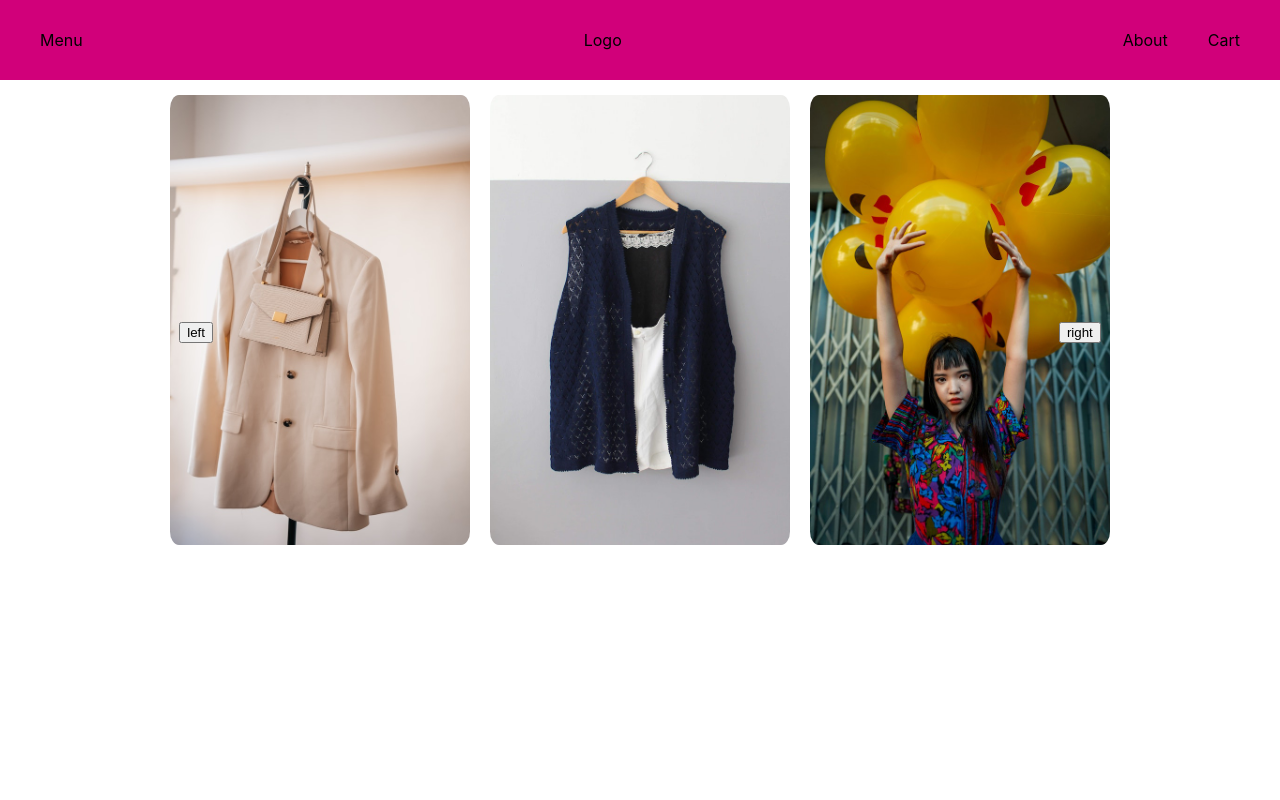
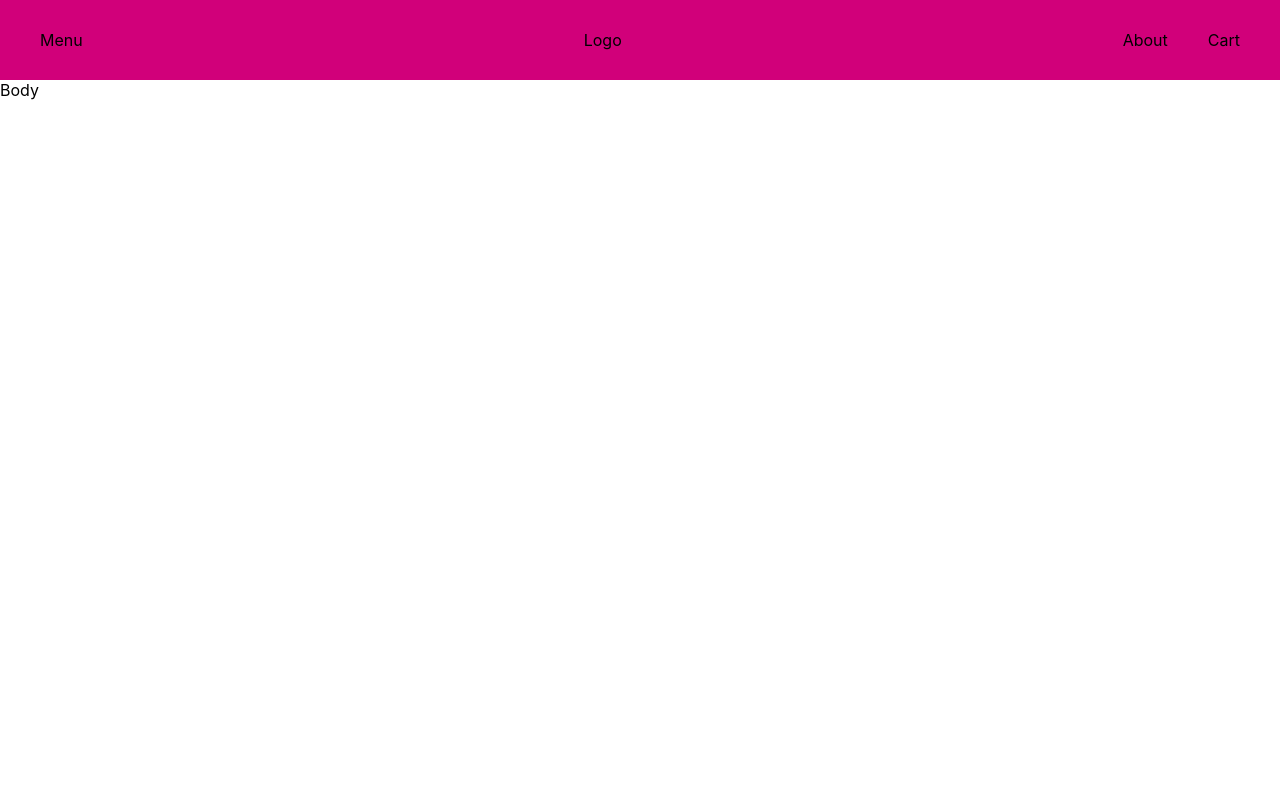
Before and after one commit to quirkyexplorer/shop_site, a React (Create React App) app in the folder front-end/: page / in a window 1280 px wide. Shown: the top 800 px of the page. Built offline with nearby package versions, Linux system fonts and the light colour scheme.

Commit message:
'revert to arrows outside of the window'

```diff
--- a/front-end/src/App.js
+++ b/front-end/src/App.js
@@ -1,22 +1,17 @@
 import Header from "./header/Header";
 import Carrousel from "./carousel/Carousel";
 import images from './assets/';
-import styled from "styled-components";
+import Body from "./body/Body";
 
 // console.log(imageArray);
-const CenterCarousel = styled.div`
-  display: flex;
-  justify-content: center;
-`
+
 
 function App() {
   return (
     <div className="App">
         <Header/>
-        <CenterCarousel>
-          <Carrousel images={images}/>
-        </CenterCarousel>
-
+        <Body/>
+         <Carrousel images={images}/>
     </div>
   );
 }
--- /dev/null
+++ b/front-end/src/body/Body.js
@@ -0,0 +1,13 @@
+import React from 'react'
+import styled from 'styled-components'
+const BodyWrapper = styled.div`
+  height: 900px;
+`;
+export default function Body() {
+  return (
+    <BodyWrapper>
+      <div>Body</div>
+    </BodyWrapper>
+
+  )
+}
--- a/front-end/src/carousel/Carousel.js
+++ b/front-end/src/carousel/Carousel.js
@@ -3,6 +3,12 @@ import styled from 'styled-components';
 import { useState } from "react";
 
 // import images from '../assets/';
+
+const CenterCarousel = styled.div`
+  display: flex;
+  justify-content: center;
+  position:relative;
+`
 
 const CarouselWrapper = styled.div`
   // arrowsize number
@@ -19,7 +25,6 @@ const CarouselWrapper = styled.div`
   // prevButton? jsxelement
   // nextButton? jsxElement
   // children? React.ChildrenArray<jsxElement>
-  position:relative;
   /* padding-left: 10px; */
   padding-top: 15px;
   padding-bottom: 15px;
@@ -47,7 +52,7 @@ const Image = styled.img`
 const Button = styled.button`
   position: absolute;
   top: 50%;
-  ${(props) => (props.direction === 'right' ? 'right: 2%' : 'left: 2%')};
+  ${(props) => (props.direction === 'right' ? 'right: 15%' : 'left: 15%')};
 `;
 
 export default function Carrousel({ images }) {
@@ -67,6 +72,7 @@ export default function Carrousel({ images }) {
   };
 
   return (
+    <CenterCarousel>
       <CarouselWrapper>
         <CarouselTrack
           style={{ transform: `translateX(-${currentIndex * 320}px)` }}
@@ -84,5 +90,6 @@ export default function Carrousel({ images }) {
         <Button direction={'right'} onClick={handleNext}>right</Button>
         {/* Implement event handlers for next and previous buttons */}
       </CarouselWrapper>
+    </CenterCarousel>
   );
 }
```
Lines whose indentation alone changed are shown as unchanged.
